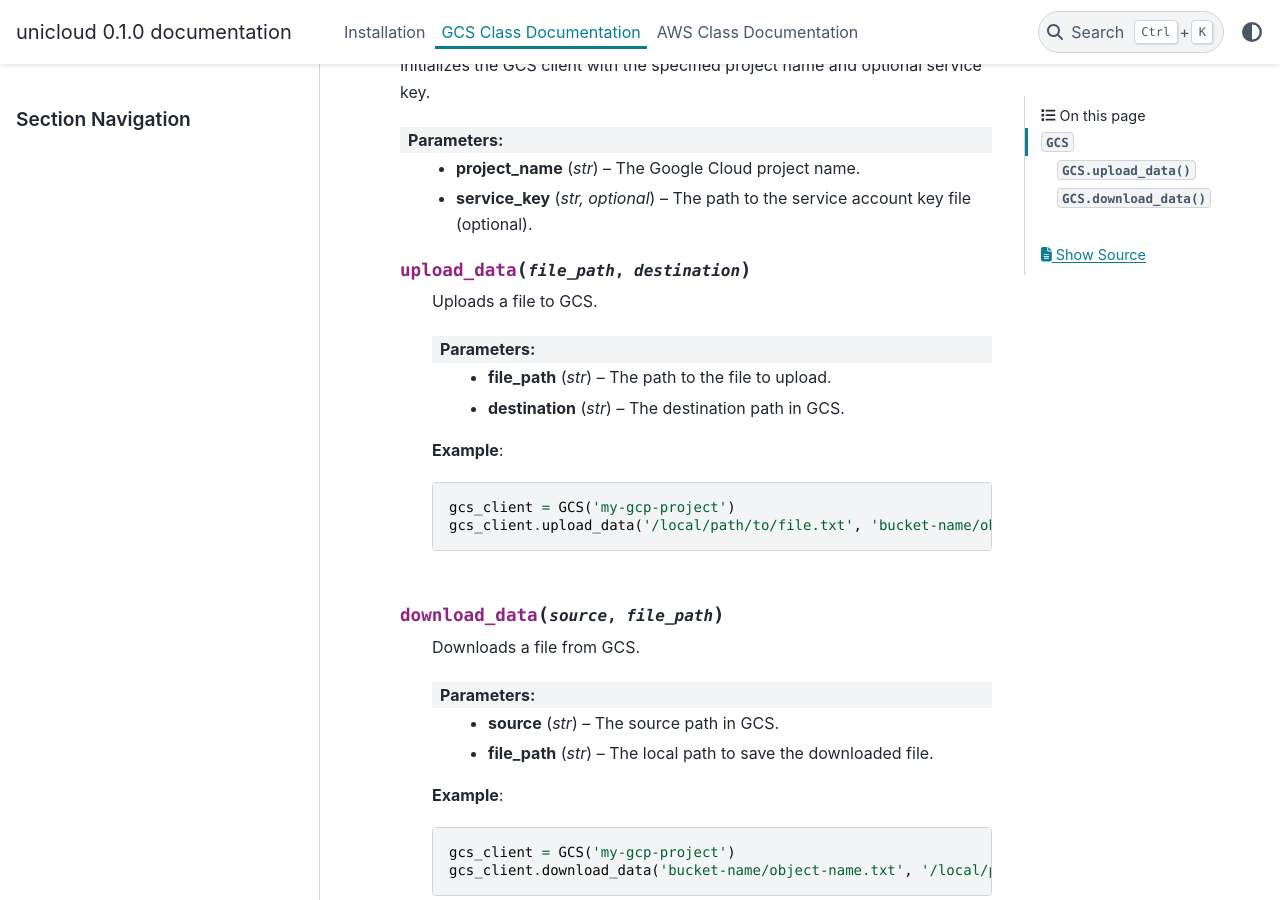
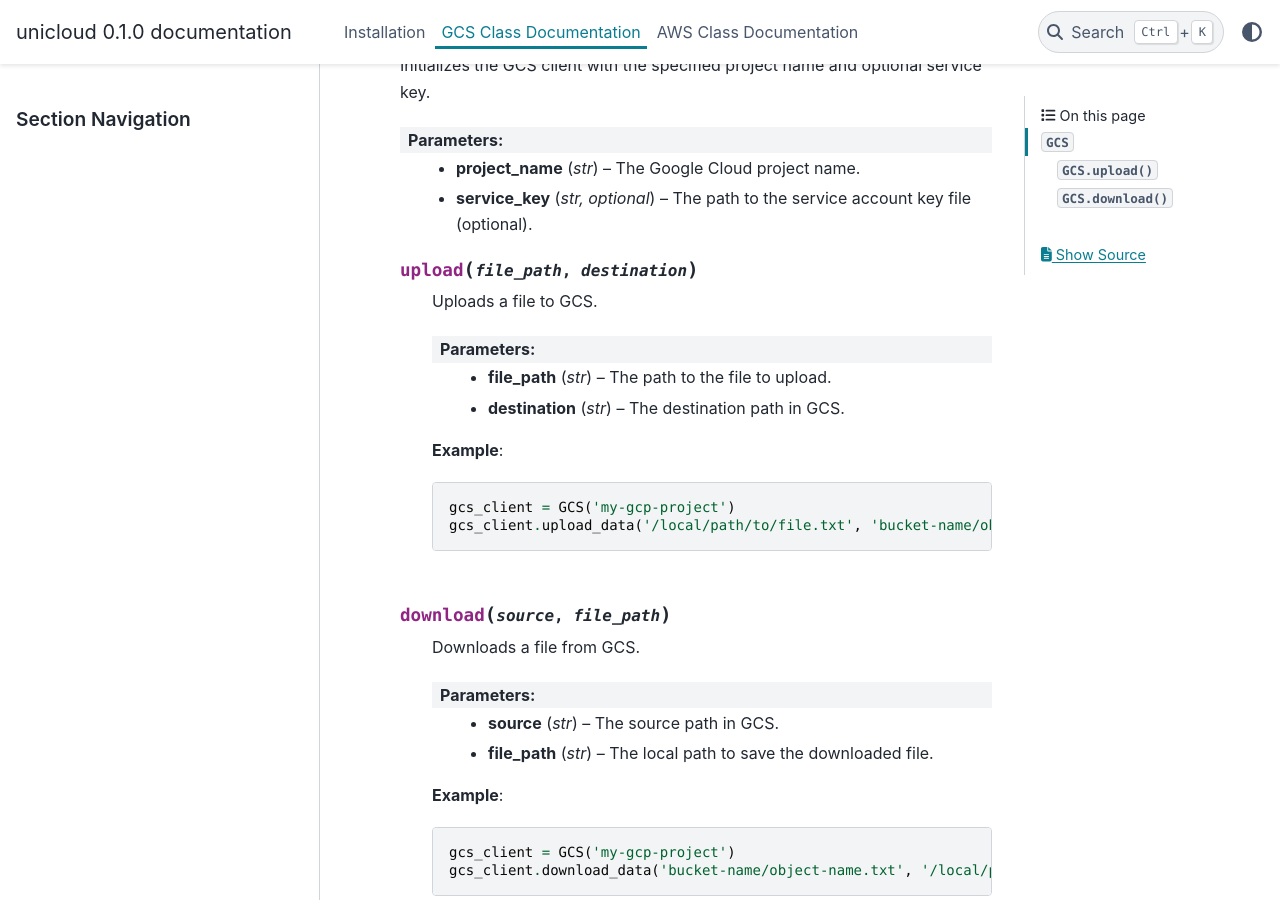
Before and after one commit to Serapieum-of-alex/unicloud, a Sphinx documentation site: the page built from docs/source/gcs.rst, in a window 1280 px wide and 900 px high, scrolled down 263 px. Built offline with Sphinx 7.4.7 and the PyData theme 0.15.4, drawn with Linux system fonts in a browser that asks for light colours.

```diff
--- a/docs/source/aws.rst
+++ b/docs/source/aws.rst
@@ -14,7 +14,7 @@
    :param region_name: The AWS region to connect to.
    :type region_name: str
 
-   .. method:: upload_data(file_path, bucket_name, object_name)
+   .. method:: upload(file_path, bucket_name, object_name)
 
       Uploads a file to AWS S3.
 
@@ -32,7 +32,7 @@
          aws_client = AWS('your-access-key-id', 'your-secret-access-key', 'us-east-1')
          aws_client.upload_data('/local/path/to/file.txt', 'my-s3-bucket', 'path/in/bucket/file.txt')
 
-   .. method:: download_data(bucket_name, object_name, file_path)
+   .. method:: download(bucket_name, object_name, file_path)
 
       Downloads a file from AWS S3.
 
--- a/docs/source/conf.py
+++ b/docs/source/conf.py
@@ -11,8 +11,8 @@
 import sys
 
 # for the auto documentation to work
-sys.path.insert(0, os.path.abspath("../../src/unicloud"))
 
+sys.path.insert(0, os.path.abspath("../../src"))
 
 project = "unicloud"
 copyright = "2024, Mostafa Farrag"
--- a/docs/source/gcs.rst
+++ b/docs/source/gcs.rst
@@ -1,5 +1,5 @@
 GCS Class Documentation
-=============================
+=======================
 
 The ``GCS`` class provides methods to interact with Google Cloud Storage (GCS), allowing for uploading and downloading files.
 
@@ -12,7 +12,7 @@
    :param service_key: The path to the service account key file (optional).
    :type service_key: str, optional
 
-   .. method:: upload_data(file_path, destination)
+   .. method:: upload(file_path, destination)
 
       Uploads a file to GCS.
 
@@ -28,7 +28,7 @@
          gcs_client = GCS('my-gcp-project')
          gcs_client.upload_data('/local/path/to/file.txt', 'bucket-name/object-name.txt')
 
-   .. method:: download_data(source, file_path)
+   .. method:: download(source, file_path)
 
       Downloads a file from GCS.
 
```
Also changed, not shown: other parts of docs/source/aws.rst (+1 -1 lines), other parts of docs/source/gcs.rst (+1 -1 lines).
